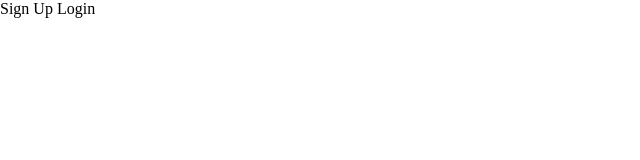
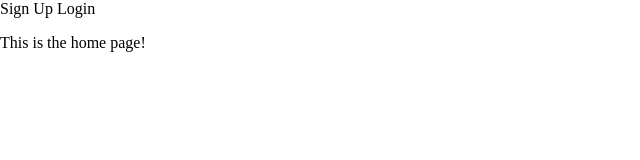
Before and after one commit to bryanguillen/slick-note, a website: page public/index.html in a window 1280 px wide. Shown: the whole page, without its empty margins (0-640 px from the left). Drawn offline with nearby package versions, Linux system fonts and the light colour scheme.

```diff
--- a/public/index.html
+++ b/public/index.html
@@ -21,6 +21,7 @@
 	</nav>
 
 	<main>
+		<p>This is the home page!</p>
 	</main>
 
 	<script src="https://code.jquery.com/jquery-3.1.0.js"></script>
```
